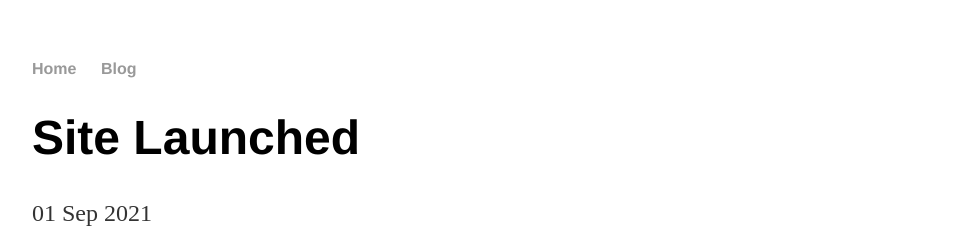
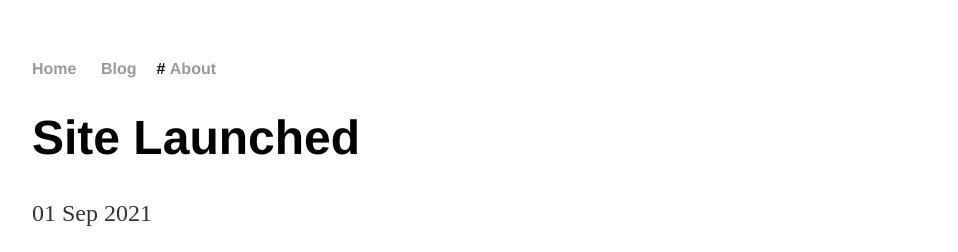
Before and after one commit to ethan1208/ethan1208.github.io, a Jekyll site: the page built from _posts/2021-09-01-site-launched.md, in a window 1280 px wide. Shown: the top 252 px of the page, without its empty margins (160-1118 px from the left). Built offline with Jekyll 4.4.1, drawn with Linux system fonts in a browser that asks for light colours.

Commit message:
Update default.html

```diff
--- a/_layouts/default.html
+++ b/_layouts/default.html
@@ -9,7 +9,8 @@
     <nav>
       <ul>
         <li><a href="/">Home</a></li>
-        <li><a href="/blog">Blog</a></li>
+        <li><a href="/blog">Blog</a></li>#
+        <li><a href="/about">About</a></li>
       </ul>
     </nav>
     <div class="container">
```
